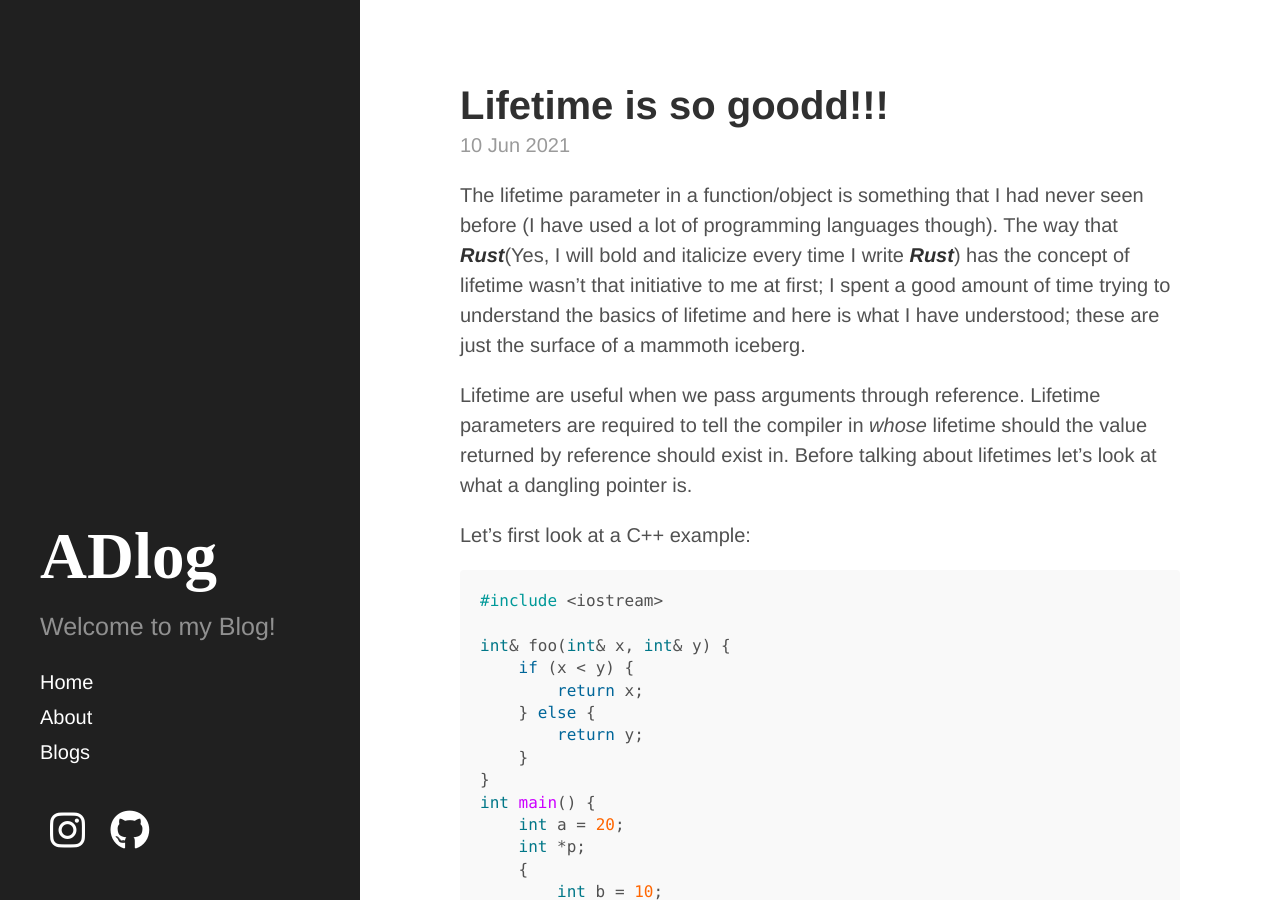
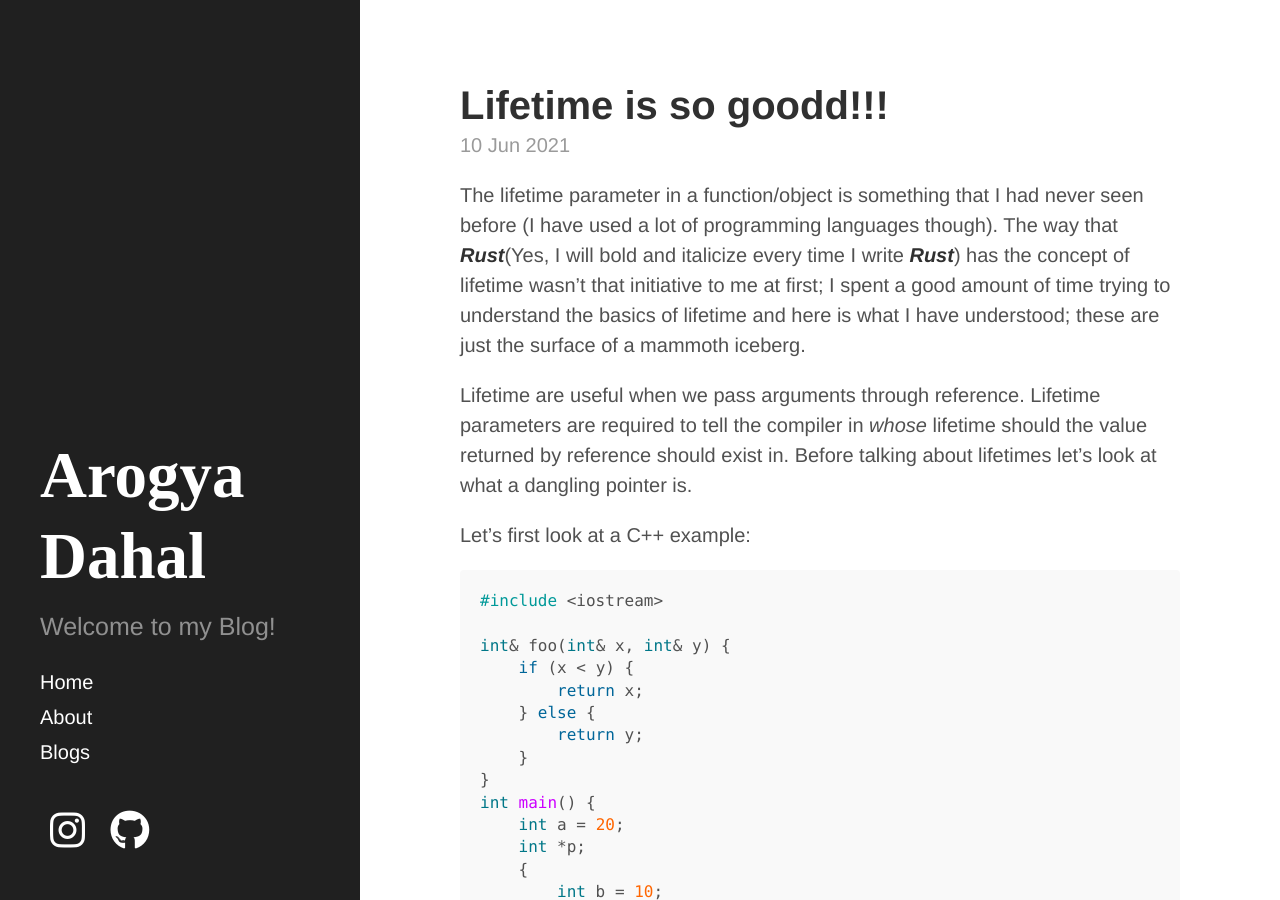
Before and after one commit to arogyad/arogyad.github.io, a Jekyll site: the page built from index.html, in a window 1280 px wide and 900 px high. Built offline with Jekyll 4.4.1, drawn with Linux system fonts in a browser that asks for light colours; nearby versions of some CDN libraries; some web fonts are replaced; the list of posts is cut into pages by our own code.

Commit message:
Update _config.yml

```diff
--- a/_config.yml
+++ b/_config.yml
@@ -6,7 +6,7 @@ highlighter:      pygments
 permalink:        pretty
 
 # Setup
-title:            ADlog
+title:            Arogya Dahal
 tagline:          'Arogya Dahal'
 description:      'Welcome to my Blog!'
 url:              'https://github.com/arogyad'
```
